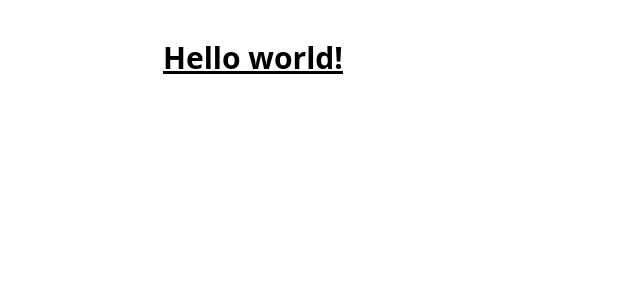
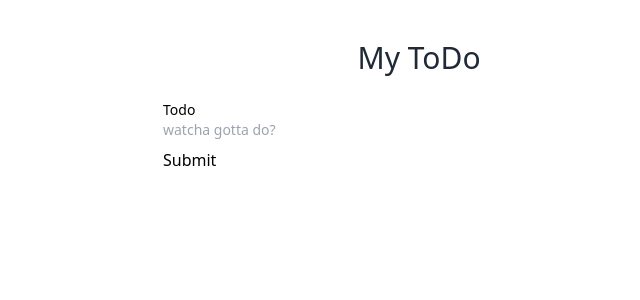
Before and after one commit to masete/ubiquitous-eureka, a SvelteKit app: page / in a window 1280 px wide. Shown: the top 300 px of the page, without its empty margins (221-861 px from the left). Built offline with nearby package versions, Linux system fonts and the light colour scheme.

Commit message:
feat: added todofor coponent

```diff
--- /dev/null
+++ b/src/components/TodoForm.svelte
@@ -0,0 +1,7 @@
+<form class="my-6">
+    <div class="flex flex-col text-sm mb-2">
+        <label for="todo">Todo</label>
+        <input type="text" name="todo" placeholder="watcha gotta do?" />
+    </div>
+    <button type="submit" class="">Submit</button>
+</form>
--- a/src/routes/+page.svelte
+++ b/src/routes/+page.svelte
@@ -1,3 +1,7 @@
-<h1 class="text-3xl font-bold underline">
-  Hello world!
-</h1>
+<script>
+  import TodoForm from '../components/TodoForm.svelte';
+</script>
+<main>
+  <h1 class="text-2xl text-center text-bold text-gray-800 md:text-3xl">My ToDo </h1>
+  <TodoForm/>
+</main>
```
